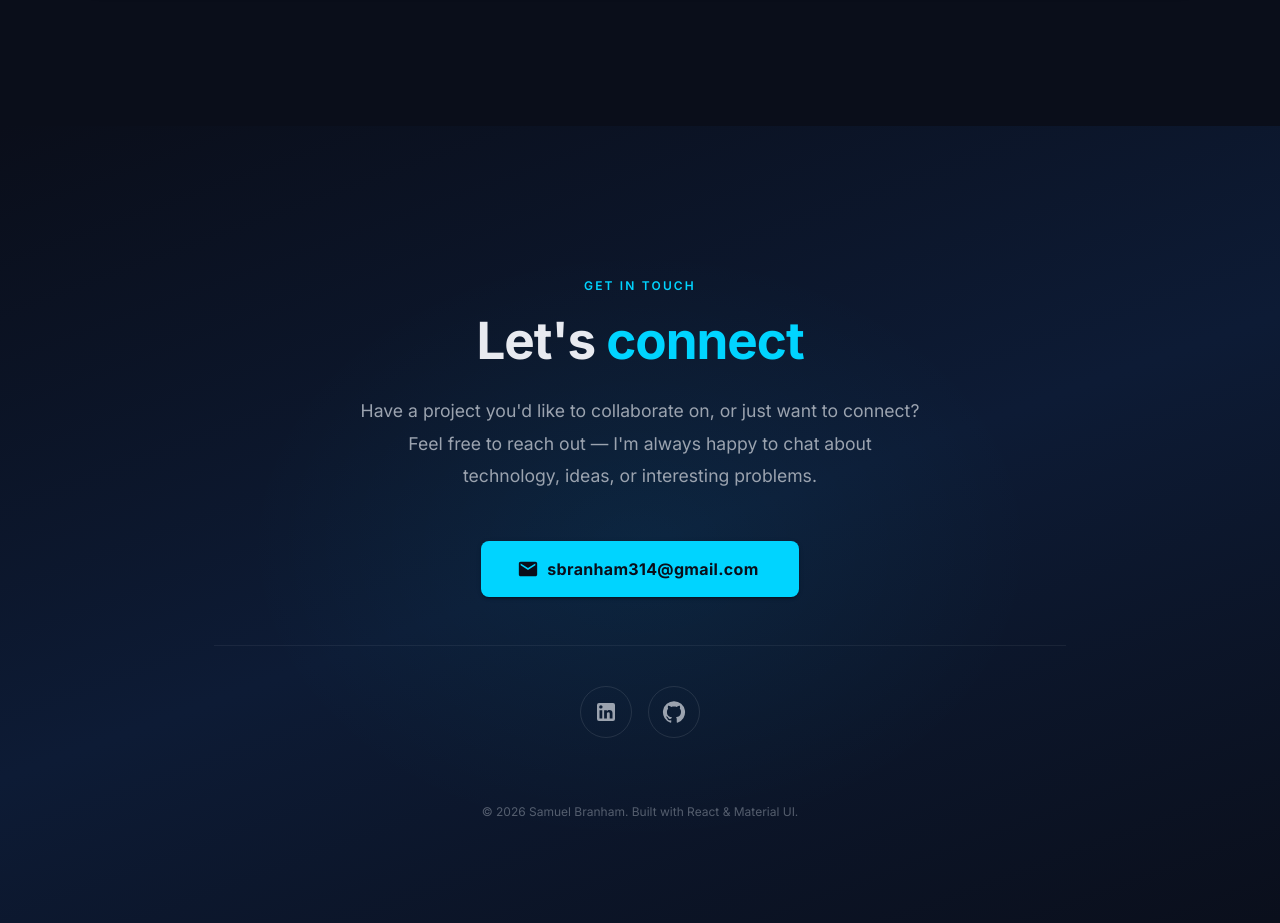
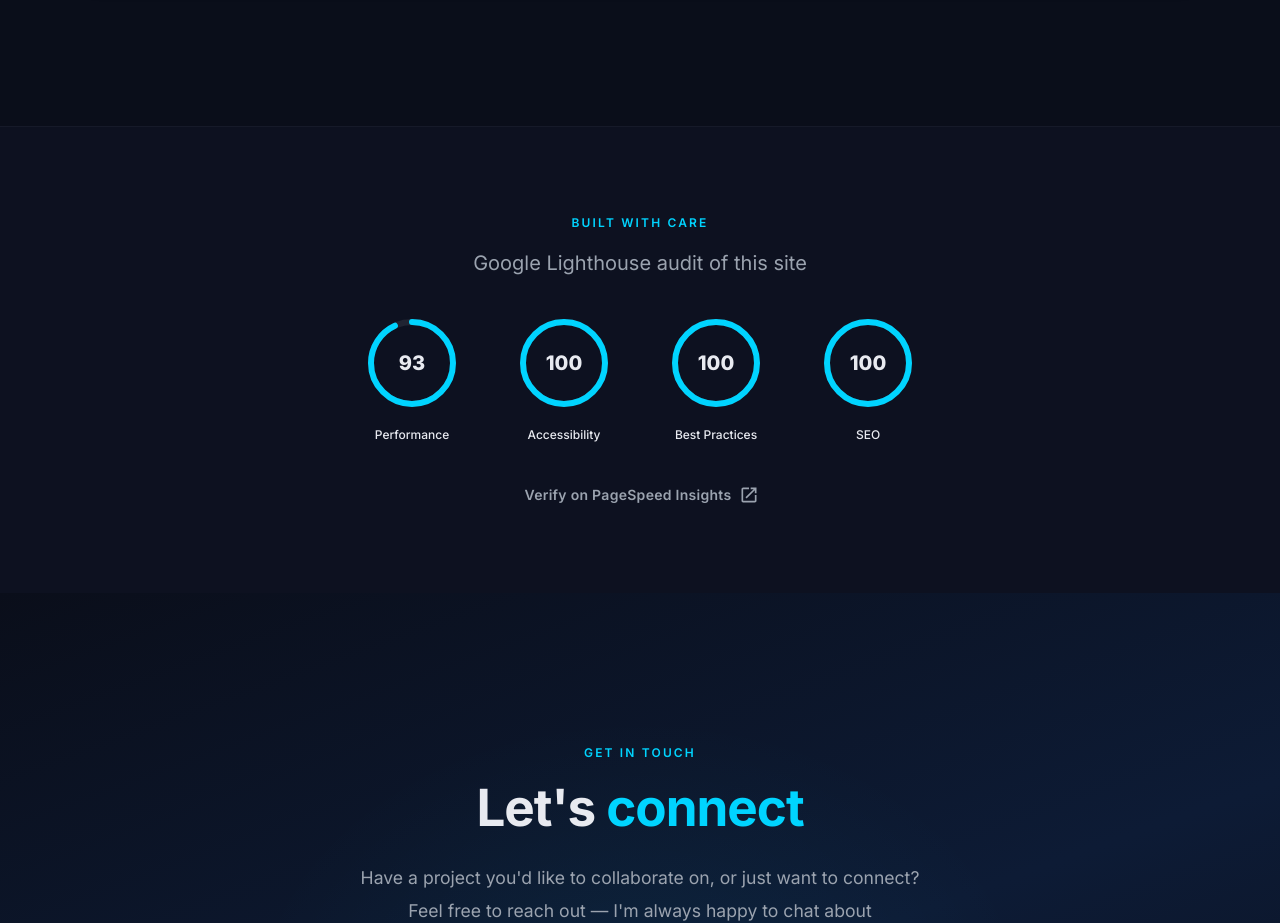
Before and after one commit to sbranham314/portfolio, a React (Vite) app: page / in a window 1280 px wide. Shown: the part 8582-9505 px from the top of the page. Built offline with nearby package versions, Linux system fonts and the light colour scheme; no server answers.

Commit message:
Add Lighthouse scores section (93/100/100/100) with PageSpeed verify link

```diff
--- a/src/App.tsx
+++ b/src/App.tsx
@@ -9,6 +9,7 @@ import Projects from './sections/Projects';
 import GithubActivity from './sections/GithubActivity';
 import Writing from './sections/Writing';
 import Certifications from './sections/Certifications';
+import LighthouseScores from './sections/LighthouseScores';
 import Contact from './sections/Contact';
 import AskAI from './components/AskAI';
 import CommandPalette from './components/CommandPalette';
@@ -28,6 +29,7 @@ export default function App() {
         <GithubActivity />
         <Writing />
         <Certifications />
+        <LighthouseScores />
         <Contact />
         </Box>
         <AskAI />
--- /dev/null
+++ b/src/sections/LighthouseScores.tsx
@@ -0,0 +1,90 @@
+import { Box, Container, Typography, Stack, Button, CircularProgress } from '@mui/material';
+import { motion } from 'framer-motion';
+import OpenInNewIcon from '@mui/icons-material/OpenInNew';
+import { ACCENT } from '../theme';
+
+// Snapshot from a Lighthouse desktop audit of the live site. Accessibility,
+// Best Practices, and SEO are device-independent; Performance is the desktop
+// figure. The "verify" link lets anyone re-run it live.
+const SCORES = [
+  { label: 'Performance', value: 93 },
+  { label: 'Accessibility', value: 100 },
+  { label: 'Best Practices', value: 100 },
+  { label: 'SEO', value: 100 },
+];
+
+function Gauge({ value, label }: { value: number; label: string }) {
+  return (
+    <Box sx={{ textAlign: 'center' }}>
+      <Box sx={{ position: 'relative', display: 'inline-flex' }}>
+        <CircularProgress variant="determinate" value={100} size={88} thickness={3} sx={{ color: 'rgba(255,255,255,0.08)' }} />
+        <CircularProgress
+          variant="determinate"
+          value={value}
+          size={88}
+          thickness={3}
+          sx={{
+            color: ACCENT,
+            position: 'absolute',
+            left: 0,
+            '& .MuiCircularProgress-circle': { strokeLinecap: 'round' },
+          }}
+        />
+        <Box sx={{ position: 'absolute', inset: 0, display: 'grid', placeItems: 'center' }}>
+          <Typography variant="h6" component="div" sx={{ fontWeight: 800 }}>
+            {value}
+          </Typography>
+        </Box>
+      </Box>
+      <Typography variant="caption" color="text.secondary" sx={{ display: 'block', mt: 1.25, fontWeight: 500 }}>
+        {label}
+      </Typography>
+    </Box>
+  );
+}
+
+export default function LighthouseScores() {
+  return (
+    <Box component="section" sx={{ py: { xs: 8, md: 10 }, bgcolor: '#0D1120', borderTop: '1px solid rgba(255,255,255,0.04)' }}>
+      <Container maxWidth="md">
+        <motion.div
+          initial={{ opacity: 0, y: 30 }}
+          whileInView={{ opacity: 1, y: 0 }}
+          viewport={{ once: true, margin: '-80px' }}
+          transition={{ duration: 0.6 }}
+        >
+          <Typography
+            variant="overline"
+            sx={{ color: 'primary.main', letterSpacing: '0.18em', fontWeight: 600, textAlign: 'center', display: 'block', mb: 1 }}
+          >
+            Built with Care
+          </Typography>
+          <Typography variant="h6" component="p" sx={{ textAlign: 'center', color: 'text.secondary', fontWeight: 400, mb: 5 }}>
+            Google Lighthouse audit of this site
+          </Typography>
+
+          <Stack
+            direction="row"
+            sx={{ justifyContent: 'center', gap: { xs: 3.5, sm: 6, md: 8 }, flexWrap: 'wrap' }}
+          >
+            {SCORES.map((s) => (
+              <Gauge key={s.label} value={s.value} label={s.label} />
+            ))}
+          </Stack>
+
+          <Box sx={{ textAlign: 'center', mt: 4 }}>
+            <Button
+              href="https://pagespeed.web.dev/analysis?url=https%3A%2F%2Fsamuelbranham.com"
+              target="_blank"
+              rel="noopener noreferrer"
+              endIcon={<OpenInNewIcon fontSize="small" />}
+              sx={{ color: 'text.secondary', fontWeight: 600, '&:hover': { color: 'primary.main', bgcolor: 'transparent' } }}
+            >
+              Verify on PageSpeed Insights
+            </Button>
+          </Box>
+        </motion.div>
+      </Container>
+    </Box>
+  );
+}
```
